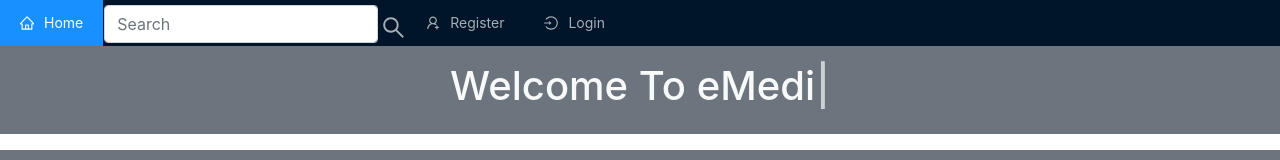
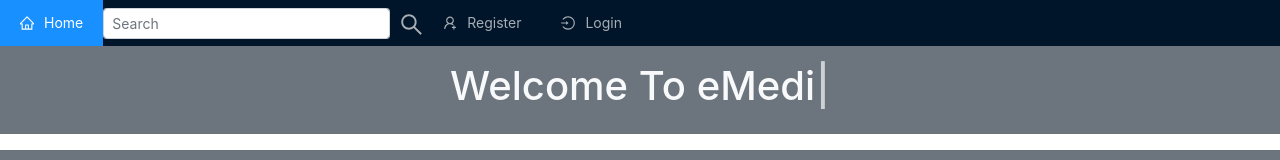
Before and after one commit to Hillol-Talukdar/eMedicine, a React (Create React App) app in the folder client/: page / in a window 1280 px wide. Shown: the top 160 px of the page. Built offline with nearby package versions, Linux system fonts and the light colour scheme; no server answers.

Commit message:
modified search bar

```diff
--- a/client/src/components/forms/SearchForm.js
+++ b/client/src/components/forms/SearchForm.js
@@ -29,7 +29,7 @@ const SearchForm = () => {
                     onChange={handleChange}
                     type="search"
                     value={text}
-                    className="form-control mr-sm-2 mt-1"
+                    className="form-control mr-sm-2 mt-2 form-control-sm"
                     placeholder="Search"
                 />
                 <SearchOutlined
@@ -37,7 +37,7 @@ const SearchForm = () => {
                     style={{
                         cursor: "pointer",
                         fontSize: "23px",
-                        marginLeft: "4px",
+                        marginLeft: "10px",
                         marginTop: "10px",
                     }}
                 />
--- a/client/src/components/navbar/Header.js
+++ b/client/src/components/navbar/Header.js
@@ -91,7 +91,7 @@ const Header = () => {
                 </SubMenu>
             )}
 
-            <span style={{ float: "right", padding: "1px" }}>
+            <span className="w-25" style={{ float: "right" }}>
                 <SearchForm />
             </span>
         </Menu>
```
